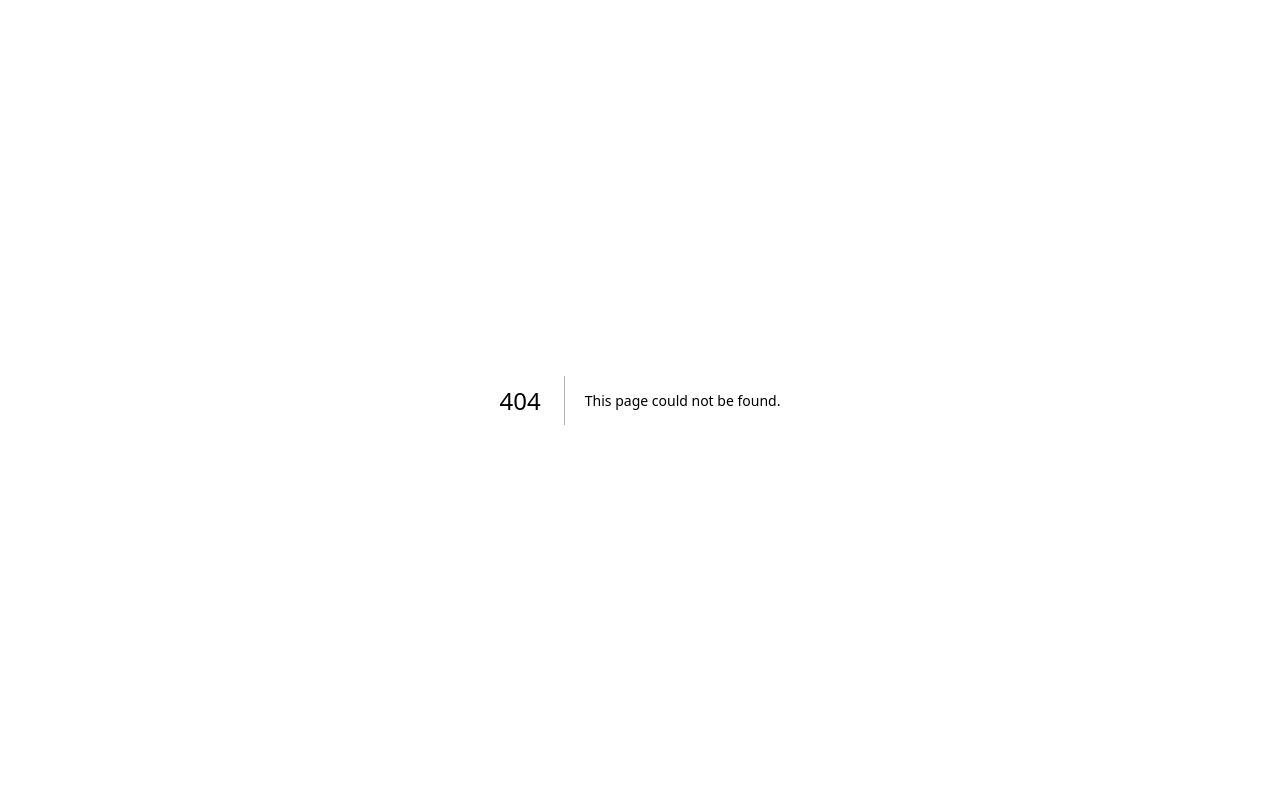
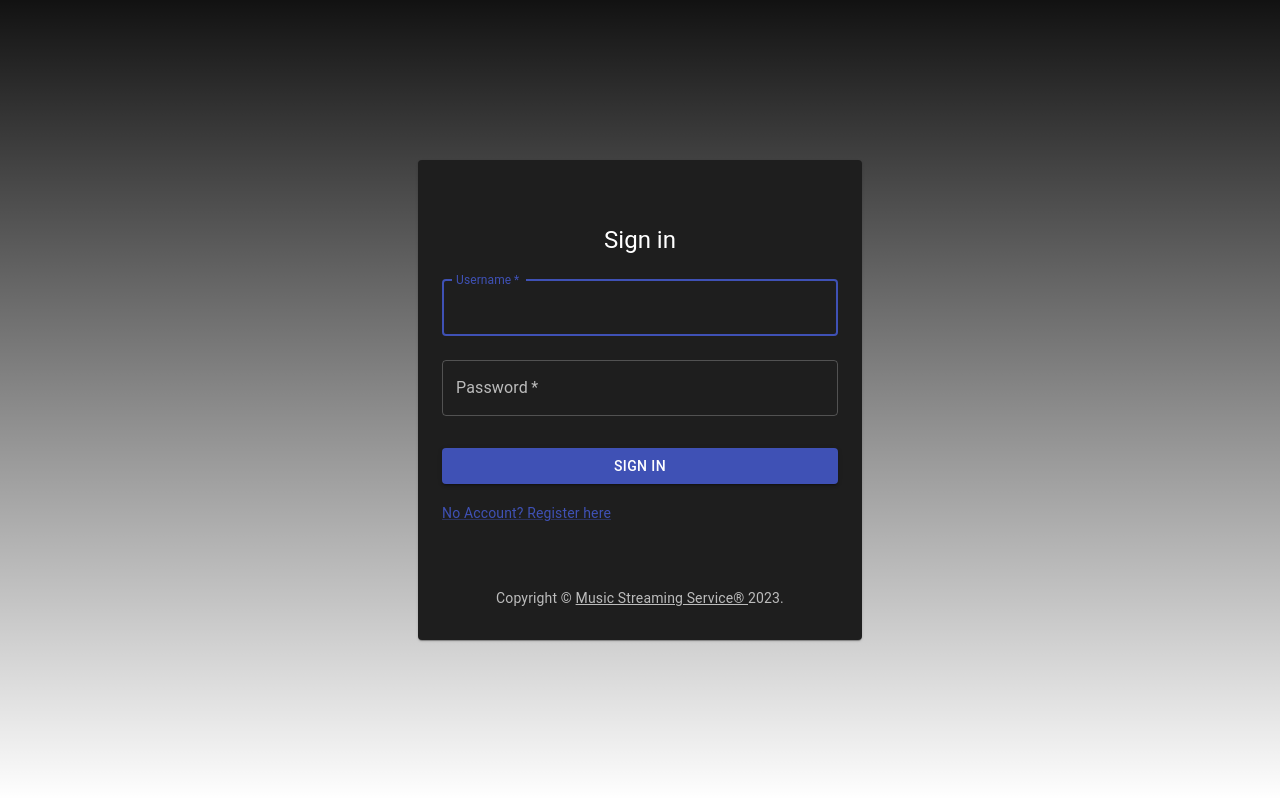
Before and after one commit to KeManen/Data-Intensive-Project, a Next.js app in the folder client/: page /login in a window 1280 px wide. Before the commit this address had no page. Built offline with nearby package versions, Linux system fonts and the light colour scheme.

Commit message:
login page placeholder + theme

```diff
--- a/client/app/layout.tsx
+++ b/client/app/layout.tsx
@@ -1,5 +1,8 @@
 import type { Metadata } from 'next'
 import { Inter } from 'next/font/google'
+import { ThemeProvider } from '@mui/material'
+import theme from '@/app/ui/theme'
+import { createTheme } from '@mui/material/styles';
 import './globals.css'
 
 const inter = Inter({ subsets: ['latin'] })
@@ -9,6 +12,8 @@ export const metadata: Metadata = {
   description: 'Generated by create next app',
 }
 
+
+
 export default function RootLayout({
   children,
 }: {
@@ -16,7 +21,11 @@ export default function RootLayout({
 }) {
   return (
     <html lang="en">
-      <body className={inter.className}>{children}</body>
+      <body className={inter.className}>
+        <ThemeProvider theme={theme}>
+          {children}
+        </ThemeProvider>
+      </body>
     </html>
   )
 }
--- /dev/null
+++ b/client/app/login/page.tsx
@@ -0,0 +1,104 @@
+'use client';
+
+import Button from '@mui/material/Button';
+import CssBaseline from '@mui/material/CssBaseline';
+import TextField from '@mui/material/TextField';
+import Link from '@mui/material/Link';
+import Grid from '@mui/material/Grid';
+import Box from '@mui/material/Box';
+import Typography from '@mui/material/Typography';
+import Container from '@mui/material/Container';
+import Card from '@mui/material/Card';
+
+import { FormEvent } from 'react';
+
+function Copyright(props: any) {
+    return (
+      <Typography variant="body2" color="text.secondary" align="center" {...props}>
+        {'Copyright © '}
+        <Link color="inherit" href="https://www.youtube.com/watch?v=dQw4w9WgXcQ">
+          {'Music Streaming Service® '}
+        </Link>{' '}
+        {new Date().getFullYear()}
+        {'.'}
+      </Typography>
+    );
+}
+
+/**
+ *
+ * Login page, layout inspiration from https://github.com/mui/material-ui/blob/v5.14.20/docs/data/material/getting-started/templates/sign-in/SignIn.tsx
+ */
+
+export default function Page() {
+
+    async function onSubmit(event: FormEvent<HTMLFormElement>) {
+        event.preventDefault()
+
+        const formData = new FormData(event.currentTarget)
+
+        //TODO some login stuff
+    }
+
+    return (
+        <Grid container spacing={0} direction='column' alignItems='center' justifyContent='center' sx={{minHeight: '100vh'}}>
+            <Grid item xs={3}>
+            <Card sx={{ maxWidth: 760, display: 'flex', alignItems: 'center', justifyContent: 'center'}}>
+                <Container component="main" maxWidth="xs">
+                    <CssBaseline />
+                    <Box
+                    sx={{
+                        marginTop: 8,
+                        display: 'flex',
+                        flexDirection: 'column',
+                        alignItems: 'center',
+                    }}
+                    >
+                    <Typography component="h1" variant="h5">
+                        Sign in
+                    </Typography>
+                    <Box component="form" onSubmit={onSubmit} noValidate sx={{ mt: 1 }}>
+                        <TextField
+                        margin="normal"
+                        required
+                        fullWidth
+                        id="username"
+                        label="Username"
+                        name="username"
+                        autoComplete="username"
+                        autoFocus
+                        />
+                        <TextField
+                        margin="normal"
+                        required
+                        fullWidth
+                        name="password"
+                        label="Password"
+                        type="password"
+                        id="password"
+                        autoComplete="current-password"
+                        />
+                        <Button
+                        type="submit"
+                        fullWidth
+                        variant="contained"
+                        sx={{ mt: 3, mb: 2 }}
+                        >
+                        Sign In
+                        </Button>
+                        <Grid container>
+                        <Grid item>
+                            <Link href="/register" variant="body2">
+                            {"No Account? Register here"}
+                            </Link>
+                        </Grid>
+                        </Grid>
+                    </Box>
+                    </Box>
+                    <Copyright sx={{ mt: 8, mb: 4 }} />
+                </Container>
+            </Card>
+            </Grid>
+        </Grid>
+    );
+  }
--- /dev/null
+++ b/client/app/ui/theme.ts
@@ -0,0 +1,20 @@
+'use client';
+
+import { createTheme } from '@mui/material/styles';
+
+const theme = createTheme({
+  palette: {
+    mode: 'dark',
+    primary: {
+      main: '#3f51b5',
+    },
+    secondary: {
+      main: '#f50057',
+    },
+    background: {
+      default: '#121212',
+    },
+  }
+});
+
+export default theme;
```
